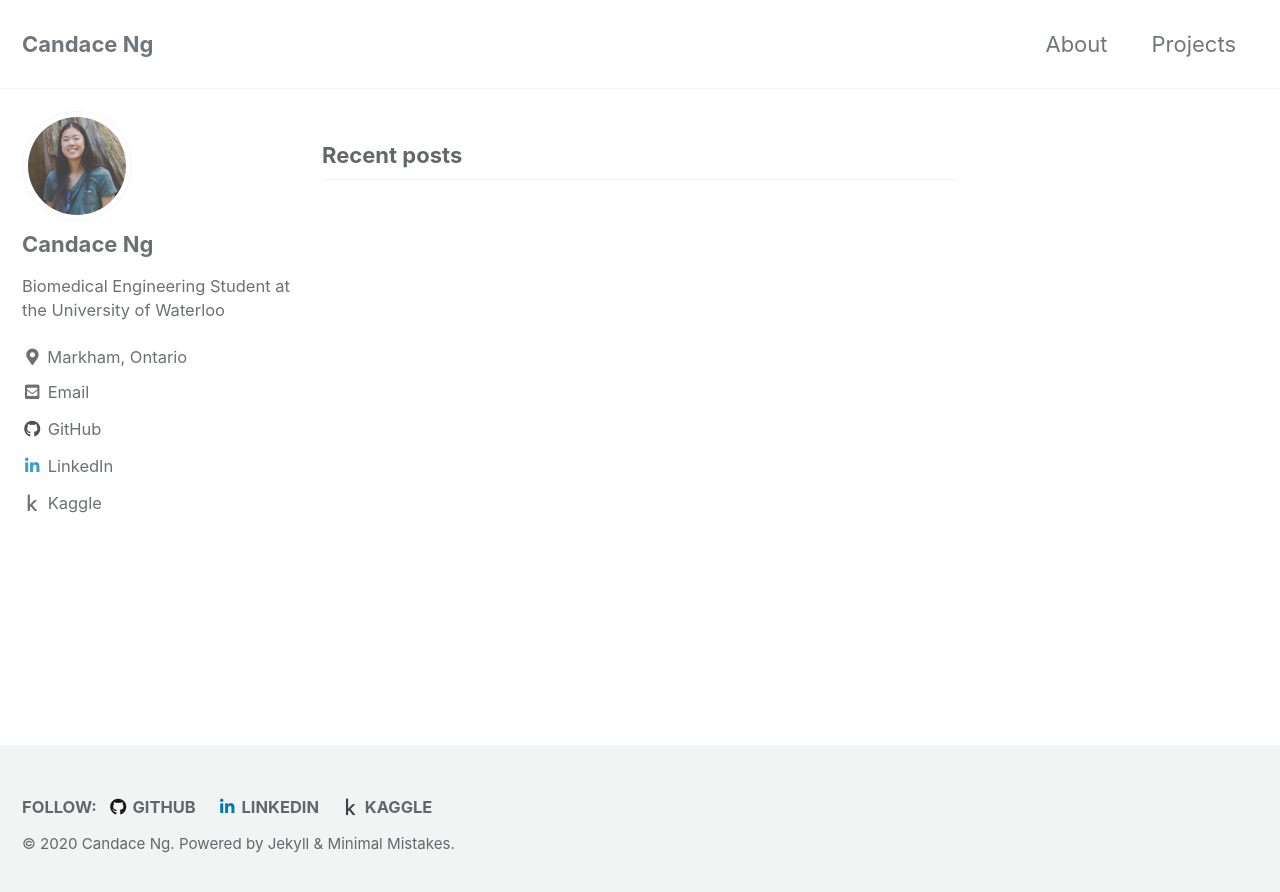
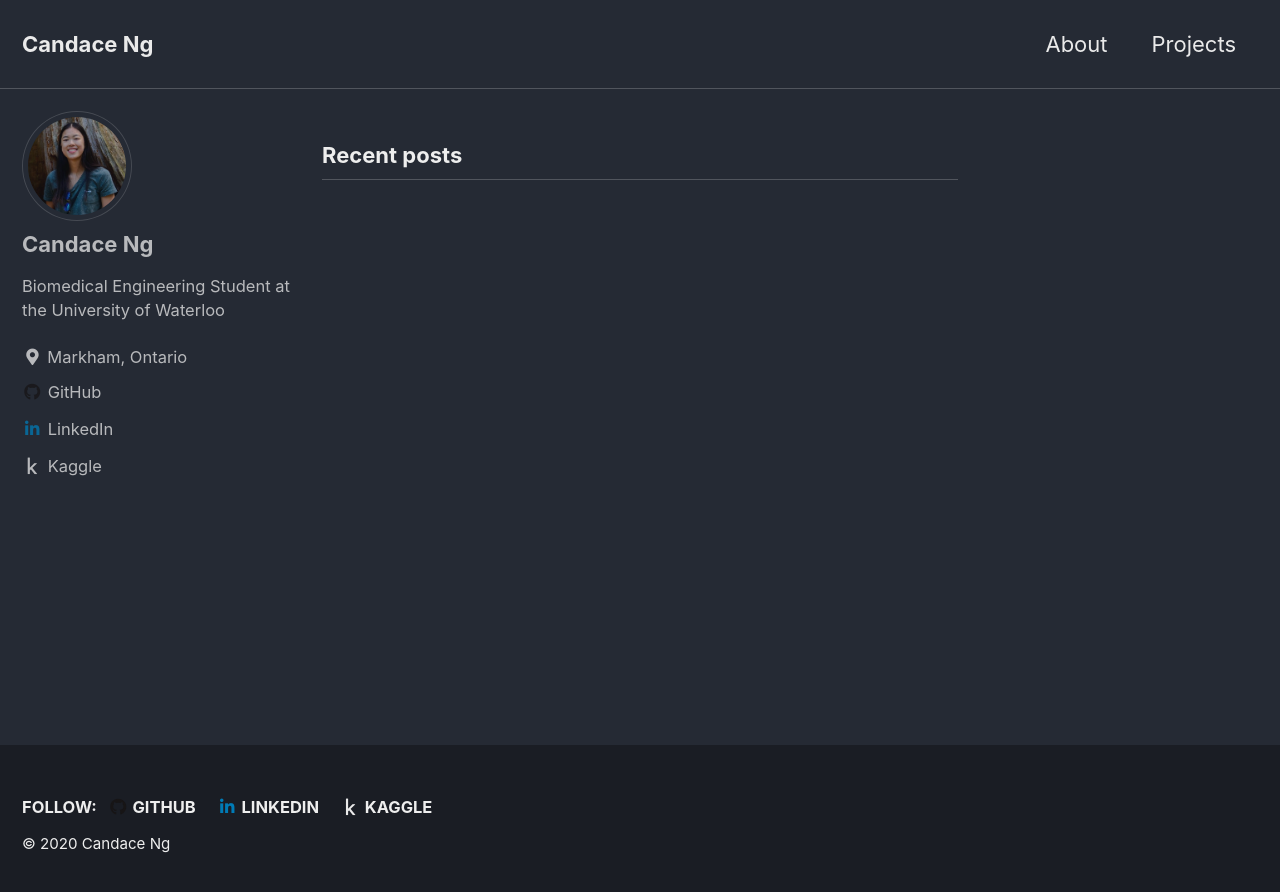
Before and after one commit to candaceng/candaceng, a Jekyll site: the page built from index.html, in a window 1280 px wide. Shown: the top 892 px of the page. Built offline with Jekyll 4.4.1, drawn with Linux system fonts in a browser that asks for light colours; cached includes are drawn as plain includes; the list of posts is cut into pages by our own code.

Commit message:
style changes

```diff
--- a/_config.yml
+++ b/_config.yml
@@ -12,7 +12,7 @@
 
 # theme                  : "minimal-mistakes-jekyll"
 # remote_theme           : "mmistakes/minimal-mistakes"
-minimal_mistakes_skin    : "default" # "air", "aqua", "contrast", "dark", "dirt", "neon", "mint", "plum", "sunrise"
+minimal_mistakes_skin    : "dark" # "default", "air", "aqua", "contrast", "dirt", "neon", "mint", "plum", "sunrise"
 
 # Site Settings
 locale                   : "en-US"
@@ -99,9 +99,6 @@
   location         : "Markham, Ontario"
   email            :
   links:
-    - label: "Email"
-      icon: "fas fa-fw fa-envelope-square"
-      url: "candacewyng@gmail.com"
     - label: "GitHub"
       icon: "fab fa-fw fa-github"
       url: "https://github.com/candaceng"
--- a/_includes/footer.html
+++ b/_includes/footer.html
@@ -16,4 +16,4 @@
   </ul>
 </div>
 
-<div class="page__footer-copyright">&copy; {{ site.time | date: '%Y' }} {{ site.name | default: site.title }}. {{ site.data.ui-text[site.locale].powered_by | default: "Powered by" }} <a href="https://jekyllrb.com" rel="nofollow">Jekyll</a> &amp; <a href="https://mademistakes.com/work/minimal-mistakes-jekyll-theme/" rel="nofollow">Minimal Mistakes</a>.</div>
+<div class="page__footer-copyright">&copy; {{ site.time | date: '%Y' }} {{ site.name | default: site.title }}<!--. {{ site.data.ui-text[site.locale].powered_by | default: "Powered by" }} <a href="https://jekyllrb.com" rel="nofollow">Jekyll</a> &amp; <a href="https://mademistakes.com/work/minimal-mistakes-jekyll-theme/" rel="nofollow">Minimal Mistakes</a>.</div>-->
```
